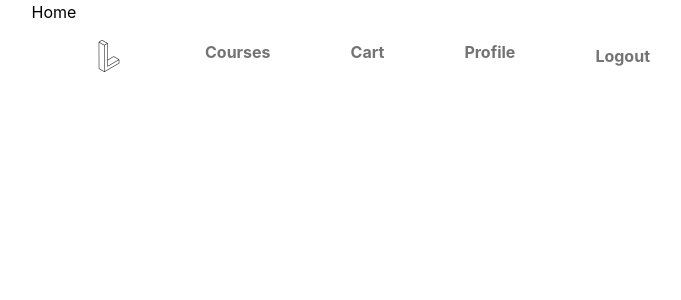
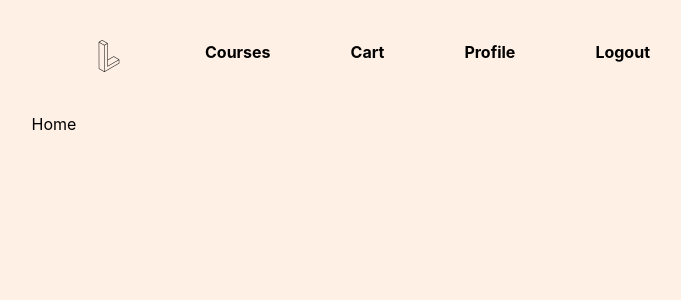
Before and after one commit to freyaldi/fe-user-learnee, a React (Create React App) app in the folder user-frontend/: page / in a window 1280 px wide. Shown: the top 300 px of the page, without its empty margins (586-1267 px from the left). Built offline with nearby package versions, Linux system fonts and the light colour scheme.

Commit message:
feat: add login page (without alert, error handling)

```diff
--- a/user-frontend/src/App.tsx
+++ b/user-frontend/src/App.tsx
@@ -10,6 +10,7 @@ import {
 import Layout from "./components/templates/Layout";
 import Home from "./pages/Home";
 import AuthProvider, { AuthContext } from "./hooks/AuthContext";
+import Login from "./pages/Login";
 
 const ProtectedRoutes = () => {
   const { authenticated } = useContext(AuthContext);
@@ -39,9 +40,9 @@ const App = (): JSX.Element => {
           <Routes>
             <Route path="/" element={<Layout />}>
               <Route index element={<Home />} />
+              <Route path="courses" element={<h1>courses</h1>} />
               <Route element={<UnprotectedRoutes />}>
-                <Route path="courses" element={<h1>courses</h1>} />
-                <Route path="login" element={<h1>login</h1>} />
+                <Route path="login" element={<Login />} />
                 <Route path="register" element={<h1>Register</h1>} />
               </Route>
               <Route element={<ProtectedRoutes />}>
--- /dev/null
+++ b/user-frontend/src/components/atoms/Heading.tsx
@@ -0,0 +1,14 @@
+import React from 'react'
+
+type HeadingProps = {
+    className?: string;
+    text: string;
+};
+
+const Heading = (props: HeadingProps): JSX.Element => {
+  return (
+    <h1 className={props.className}>{props.text}</h1>
+  )
+}
+
+export default Heading;
--- a/user-frontend/src/components/molecules/InputBar.tsx
+++ b/user-frontend/src/components/molecules/InputBar.tsx
@@ -1,10 +1,11 @@
 import React from "react";
 import InputText from "../atoms/InputText";
 import Error from "../atoms/Error";
+import Label from "../atoms/Label";
 
 type InputBarProps = {
   className?: string;
-  label?: string;
+  label: string;
   placeholder: string;
   value?: string;
   typeInput?: string;
@@ -18,6 +19,7 @@ type InputBarProps = {
 const InputBar = (props: InputBarProps): JSX.Element => {
   return (
     <div>
+      <Label label={props.label}/>
       <InputText
         className={props.className}
         placeholder={props.placeholder}
--- /dev/null
+++ b/user-frontend/src/components/organisms/LoginForm.tsx
@@ -0,0 +1,48 @@
+import React, { useContext } from "react";
+import InputBar from "../molecules/InputBar";
+import Button from "../atoms/Button";
+import { AuthContext } from "../../hooks/AuthContext";
+import { useNavigate } from "react-router-dom";
+import Heading from "../atoms/Heading";
+
+type LoginFormProps = {
+  className?: string;
+};
+
+const LoginForm = (props: LoginFormProps): JSX.Element => {
+  const { setAuthenticated } = useContext(AuthContext);
+
+  const navigate = useNavigate();
+
+  const handleLogin = async () => {
+    setAuthenticated(true);
+    navigate("/");
+  };
+  return (
+    <div className="mx-auto w-1/4  flex flex-col gap-8 border border-black p-10 backdrop-blur-lg bg-white bg-opacity-20 shadow-lg">
+      <Heading text="Login to Learnee" className="font-semibold text-3xl" />
+      <InputBar
+        label="Email"
+        placeholder="abcupid@gmail.com"
+        error={false}
+        errorMessage="email field must be field"
+        className="rounded-sm w-3/4 p-3 border border-black p-auto"
+      />
+      <InputBar
+        label="Password"
+        placeholder="************"
+        typeInput="Password"
+        error={false}
+        errorMessage="password field must be field"
+        className="rounded-sm w-3/4 p-3 border border-black p-auto"
+      />
+      <Button
+        name="Login"
+        className="text-white rounded-sm px-3 py-2 bg-violet-800 font-bold hover:bg-violet-500 m-auto"
+        onClick={handleLogin}
+      />
+    </div>
+  );
+};
+
+export default LoginForm;
--- a/user-frontend/src/components/organisms/Navbar.tsx
+++ b/user-frontend/src/components/organisms/Navbar.tsx
@@ -2,27 +2,26 @@ import React, { useContext } from "react";
 import { NavLink } from "react-router-dom";
 import Logo from "../../assets/logo.png";
 import { AuthContext } from "../../hooks/AuthContext";
-import Button from "../atoms/Button";
 
 const Navbar = (): JSX.Element => {
   const { authenticated, setAuthenticated } = useContext(AuthContext);
 
-    const handleClickLogout: React.MouseEventHandler<HTMLButtonElement> = () => {
+    const handleClickLogout: React.MouseEventHandler<HTMLAnchorElement> = () => {
       setAuthenticated(false);
     };
 
   return (
-    <div className="flex justify-end w-full fixed z-20 top-0 left-0 p-8">
+    <div className="flex justify-end w-full p-8">
       <nav className="flex justify-center space-x-10 gap-4">
         <NavLink
           to={"/"}
-          className="font-bold px-3 py-2 text-[#737373] hover:text-slate-900"
+          className="font-bold px-3 py-2 hover:text-violet-800"
         >
           <img src={Logo} alt="" className="h-8" />
         </NavLink>
         <NavLink
           to={"/courses"}
-          className="font-bold px-3 py-2 text-[#737373] hover:text-slate-900"
+          className="font-bold px-3 py-2 hover:text-violet-800"
         >
           Courses
         </NavLink>
@@ -30,13 +29,13 @@ const Navbar = (): JSX.Element => {
           <>
             <NavLink
               to={"/login"}
-              className="font-bold px-3 py-2 text-[#737373] hover:text-slate-900"
+              className="font-bold px-3 py-2 hover:text-violet-800"
             >
               Login
             </NavLink>
             <NavLink
               to={"/register"}
-              className="font-bold px-3 py-2 text-[#737373] hover:text-slate-900"
+              className="font-bold px-3 py-2 hover:text-violet-800"
             >
               Register
             </NavLink>
@@ -46,19 +45,20 @@ const Navbar = (): JSX.Element => {
           <>
             <NavLink
               to={"/cart"}
-              className="font-bold px-3 py-2 text-[#737373] hover:text-slate-900"
+              className="font-bold px-3 py-2 hover:text-violet-800"
             >
               Cart
             </NavLink>
             <NavLink
               to={"/profile"}
-              className="font-bold px-3 py-2 text-[#737373] hover:text-slate-900"
+              className="font-bold px-3 py-2 hover:text-violet-800"
             >
               Profile
             </NavLink>
+            <NavLink to={"/"} className="font-bold px-3 py-2 hover:text-violet-800" onClick={handleClickLogout}>Logout</NavLink>
+            {/* <Button name={"Logout"} onClick={handleClickLogout} className="font-bold px-3 py-2 text-[#737373] hover:text-violet-800"/> */}
           </>
         )}
-        <Button name={"Logout"} onClick={handleClickLogout} className="font-bold px-3 py-2 text-[#737373] hover:text-slate-900"/>
       </nav>
     </div>
   );
--- a/user-frontend/src/components/templates/Layout.tsx
+++ b/user-frontend/src/components/templates/Layout.tsx
@@ -4,7 +4,7 @@ import { Outlet } from 'react-router-dom'
 
 const Layout = () => {
   return (
-    <div>
+    <div className='h-screen bg-[#fff0e5]'>
         <Navbar/>
         <Outlet/>
     </div>
--- /dev/null
+++ b/user-frontend/src/pages/Login.tsx
@@ -0,0 +1,12 @@
+import React from "react";
+import LoginForm from "../components/organisms/LoginForm";
+
+const Login = () => {
+  return (
+    <div className="">
+      <LoginForm />
+    </div>
+  );
+};
+
+export default Login;
```
